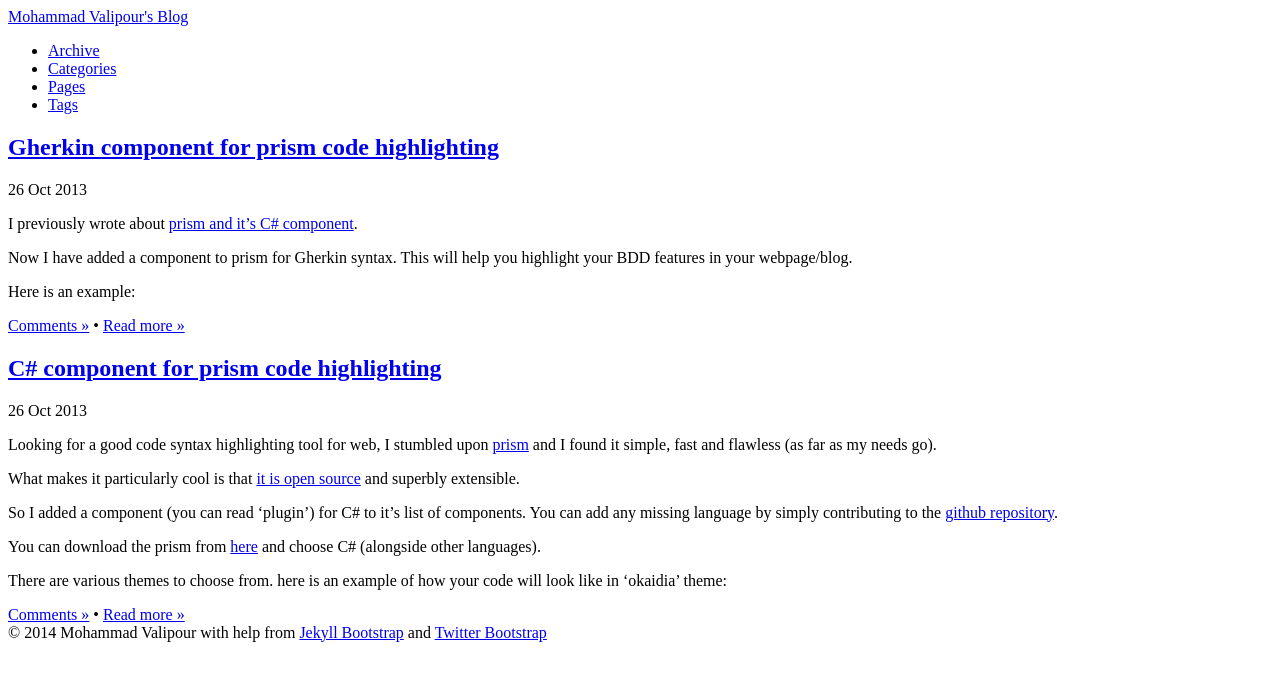
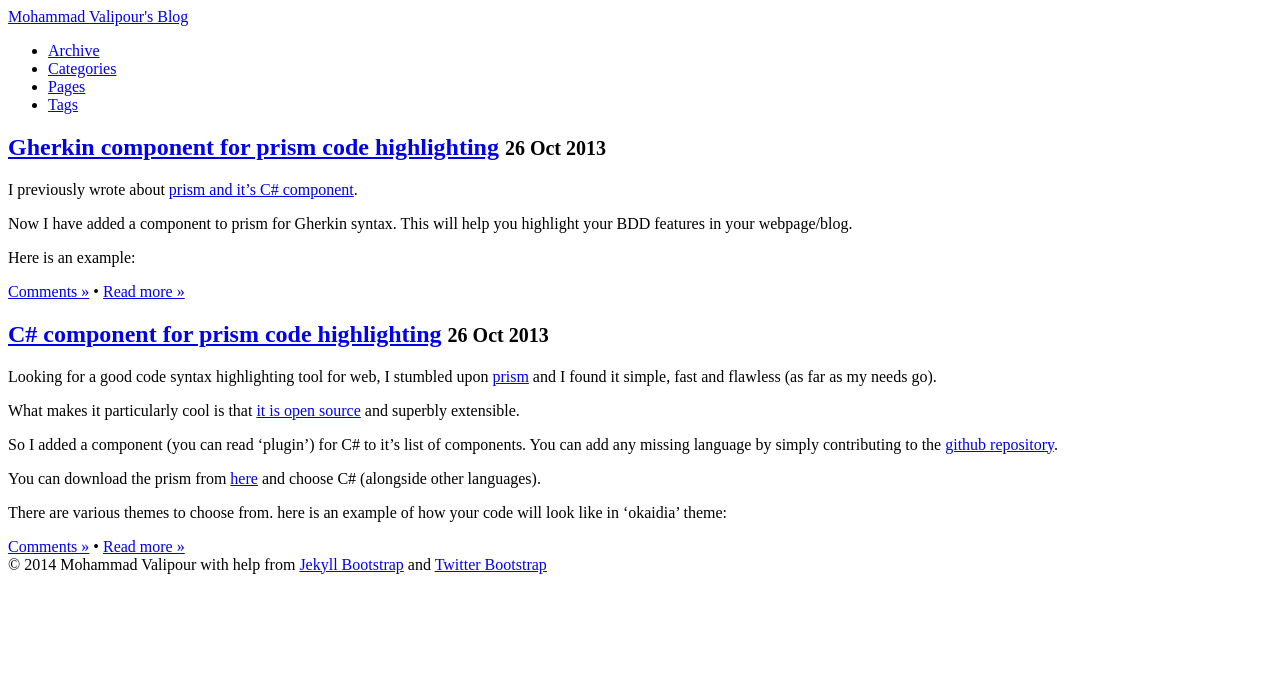
Before and after one commit to mvalipour/blog, a Jekyll site: the page built from index.md, in a window 1280 px wide. Shown: the top 681 px of the page. Built offline with Jekyll 4.4.1, drawn with Linux system fonts in a browser that asks for light colours; Markdown is read by kramdown in place of the engine named in the settings.

Commit message:
change date to after header

```diff
--- a/index.md
+++ b/index.md
@@ -10,8 +10,7 @@ title: Welcome!
 
 	<div class="post-item alt-{{ theCycle }} index-{{ forloop.index }}">
 	    <div class="container-narrow">
-			<h2 class="title-field"><a href="{{ BASE_PATH }}{{ post.url }}">{{ post.title }}</a></h2>
-			<div class="date-field">{{ post.date | date_to_string }}</div>
+			<h2 class="title-field"><a href="{{ BASE_PATH }}{{ post.url }}">{{ post.title }}</a> <small>{{ post.date | date_to_string }}</small></h2>
 			<div class="summary-field">
 				{% if post.content contains '<!--more-->' %}
 				  {{ post.content | split:'<!--more-->' | first }}
```
